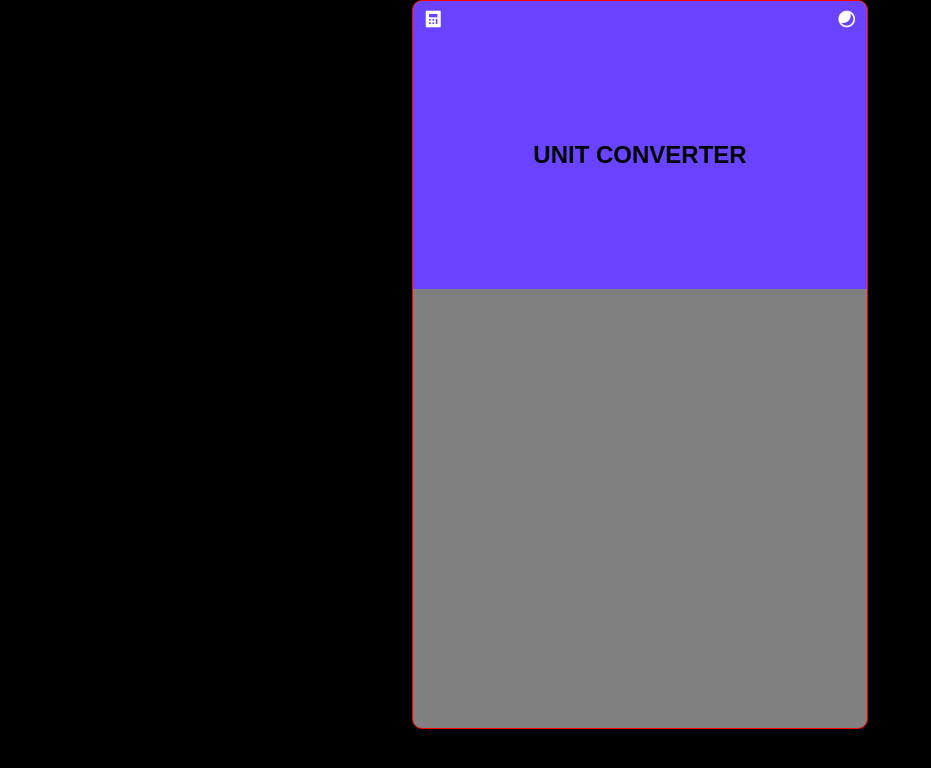
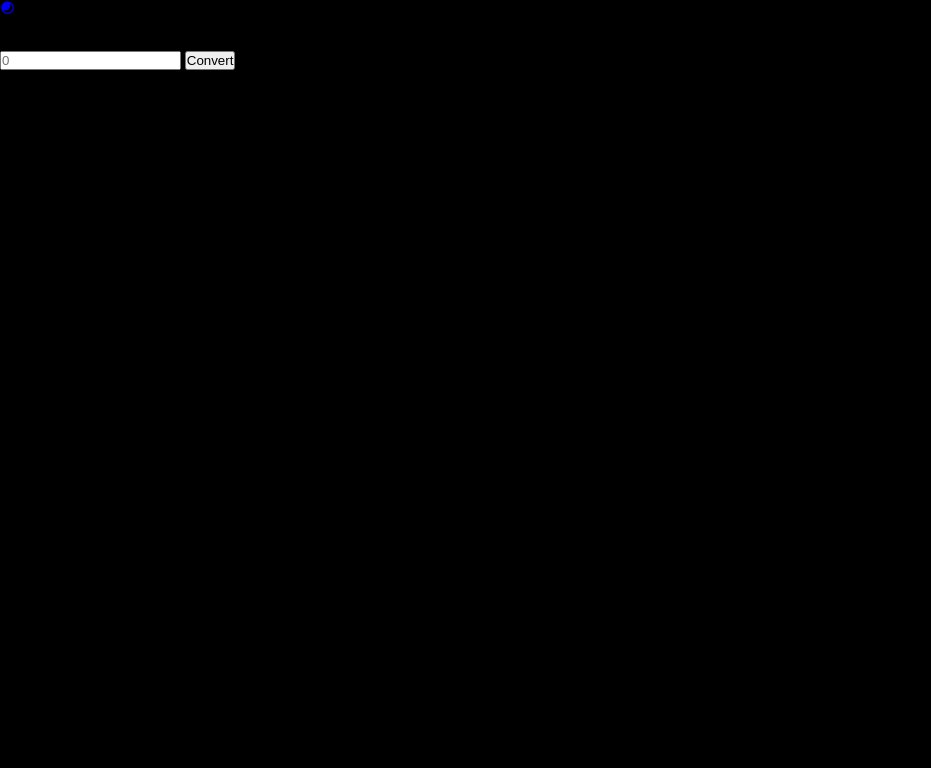
Before and after one commit to MaximaalV/Unit-Converter, a plain HTML site: page index.html in a window 1280 px wide. Shown: the whole page, without its empty margins (0-931 px from the left). Drawn offline with nearby package versions, Linux system fonts and the light colour scheme; a web font is replaced by a local one.

Commit message:
Changing html and css
Changing html and css to start over

```diff
--- a/index.html
+++ b/index.html
@@ -11,21 +11,23 @@
 <body>
 
     <div class="container">
-        <div class="main__section">
+        <div class="hero">
             <nav class="nav__btn">
-                <i class="ri-calculator-fill"></i>
                 <a href="#" class="dark__mode"><i class="ri-contrast-2-fill"></i></a>
             </nav>
-
-            <div class="title">
-                <h1>Unit Converter</h1>
+            <h1>Metric/Imperical Unit Converter</h1>
+            <input type="text" placeholder="0">
+            <button>Convert</button>
+        </div>
+        <div class="main">
+            <div class="section">
+                <h3>Length (Meter/Feet)</h3>
+                <p>0 meters = 0.000 feet | 0 feet = 0.000 meters</p>
             </div>
         </div>
+    </div>
 
-        <div class="second__section">
 
-        </div>
-    </div>
 
     <script src="main.js"></script>
 </body>
--- a/style.css
+++ b/style.css
@@ -51,52 +51,5 @@ body {
     font-family: var(--body-font);
     font-size: var(--normal-font-size);
     background-color: var(--color-black);
-    display: flex;
-    align-items: center;
-    justify-content: center;
+
 }
-
-.container {
-    border: 1px solid red;
-    min-height: 729px;
-    max-width: 550px;
-    border-radius: 10px;
-    background-color: grey;
-}
-
-.main__section {
-    background-color: var(--color-purple);
-    border-radius: 10px 10px 0 0;
-}
-
-.nav__btn {
-    height: 20px;
-    display: flex;
-    flex-direction: row;
-    align-items: center;
-    justify-content: space-between;
-    padding: 10px 10px;
-}
-
-.nav__btn i {
-    color: var(--color-white);
-    padding-top: 15px;
-    font-size: var(--h2-font-size);
-}
-
-.nav__btn a {
-    color: var(--color-white);
-    padding-top: 15px;
-    transition: all .2s ease-in-out;
-}
-
-.nav__btn a:hover {
-    color: var(--color-black);
-}
-
-h1 {
-    font-size: var(--h1-font-size);
-    font-family: 'PT Mono', sans-serif;
-    text-transform: uppercase;
-    padding: 7.5rem;
-}
```
